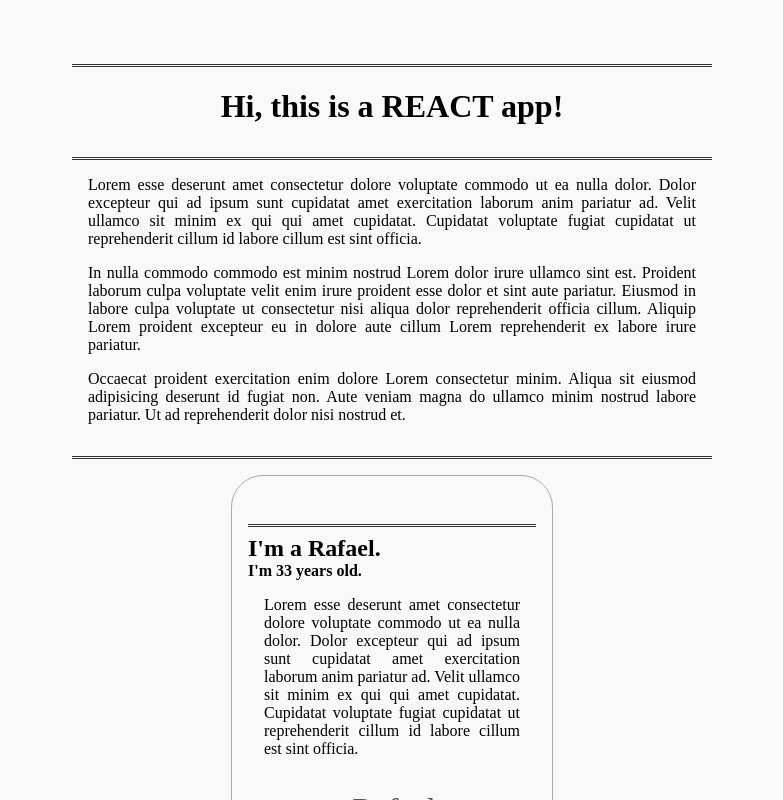
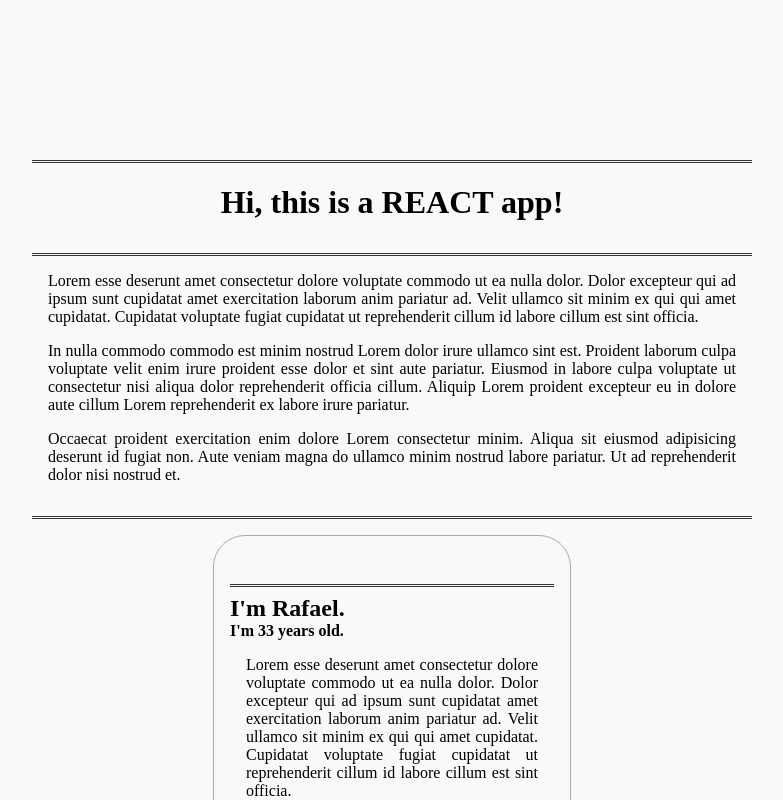
Before and after one commit to rafaelmuto/REACT.js, a React (Create React App) app in the folder react-guide/: page / in a window 1280 px wide. Both pictures are taken after a click on the button "click ME!". Shown: the top 800 px of the page, without its empty margins (248-1031 px from the left). Built offline with nearby package versions, Linux system fonts and the light colour scheme; a web font is replaced by a local one.

Commit message:
no more changes for today

```diff
--- a/react-guide/src/App.css
+++ b/react-guide/src/App.css
@@ -1,7 +1,7 @@
 .App {
   text-align: center;
-  margin: 5% auto;
-  width: 50%;
+  margin: 10rem auto;
+  width: 45rem;
 }
 
 .App p {
--- a/react-guide/src/App.js
+++ b/react-guide/src/App.js
@@ -4,7 +4,7 @@ import Person from './Person/Person';
 
 class App extends Component {
   state = {
-    persons: [{ id: 'p0', name: 'Rafael', age: 33 }, { id: 'p1', name: 'Juliana', age: 25 }, { id: 'p2', name: 'Caio', age: 32 }, { id: 'p3', name: 'Mayara', age: '24' }, { id: 'p4', name: 'David', age: '25' }, { id: 'p5', name: 'Renan', age: '27' }]
+    persons: [{ id: 'p0', name: 'Rafael', age: 33 }, { id: 'p1', name: 'Juliana', age: 25 }, { id: 'p2', name: 'Caio', age: 32 }, { id: 'p3', name: 'Mayara', age: 24 }, { id: 'p4', name: 'David', age: 25 }, { id: 'p5', name: 'Renan', age: 27 }, { id: 'p6', name: 'Emanuele', age: 18 }, { key: 'p7', name: 'Leal', age: 26 }, { key: 'p8', name: 'Kayque', age: 18 }]
   };
 
   deletePersonHandler = personIndex => {
@@ -15,7 +15,7 @@ class App extends Component {
   };
 
   nameChangeHandler = (event, id) => {
-    const personIndex = this.state.persons.findIndex(element => element.id == id);
+    const personIndex = this.state.persons.findIndex(element => element.id === id);
     const person = { ...this.state.persons[personIndex] };
     person.name = event.target.value;
 
@@ -34,7 +34,7 @@ class App extends Component {
 
     if (this.state.showPersons) {
       personsList = this.state.persons.map((person, index) => {
-        return <Person name={person.name} age={person.age} click={() => this.deletePersonHandler(index)} changed={event => this.nameChangeHandler(event, person.id)} />;
+        return <Person key={person.id} name={person.name} age={person.age} click={() => this.deletePersonHandler(index)} changed={event => this.nameChangeHandler(event, person.id)} />;
       });
     }
 
--- a/react-guide/src/Person/Person.js
+++ b/react-guide/src/Person/Person.js
@@ -5,11 +5,11 @@ const person = props => {
   return (
     <div className="Person">
       <hr />
-      <h2>I'm a {props.name}.</h2>
+      <h2>I'm {props.name}.</h2>
       <h4>I'm {props.age} years old.</h4>
       <p>Lorem esse deserunt amet consectetur dolore voluptate commodo ut ea nulla dolor. Dolor excepteur qui ad ipsum sunt cupidatat amet exercitation laborum anim pariatur ad. Velit ullamco sit minim ex qui qui amet cupidatat. Cupidatat voluptate fugiat cupidatat ut reprehenderit cillum id labore cillum est sint officia.</p>
 
-      <input type="text" maxlength="19" onChange={props.changed} value={props.name} />
+      <input type="text" maxLength="19" onChange={props.changed} value={props.name} />
       <button onClick={props.click}>delete me!!!</button>
 
       <hr className="glyph" />
```
